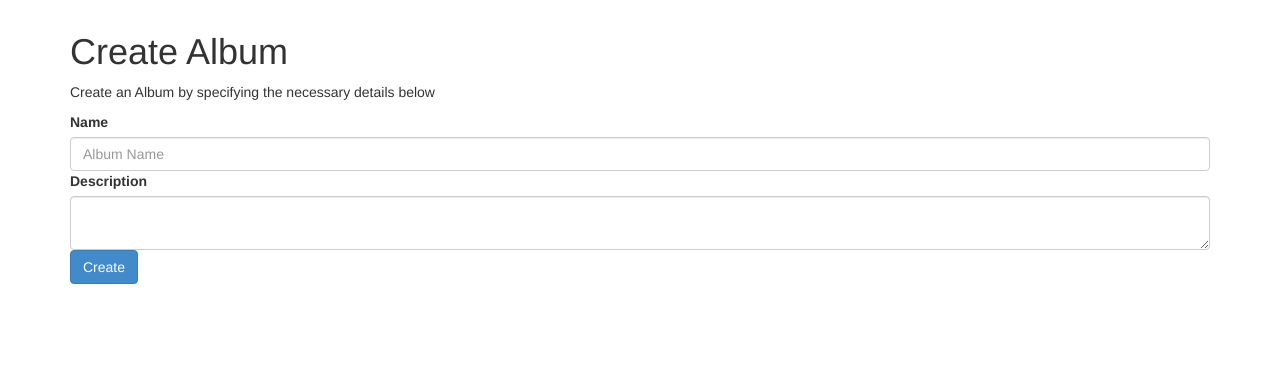
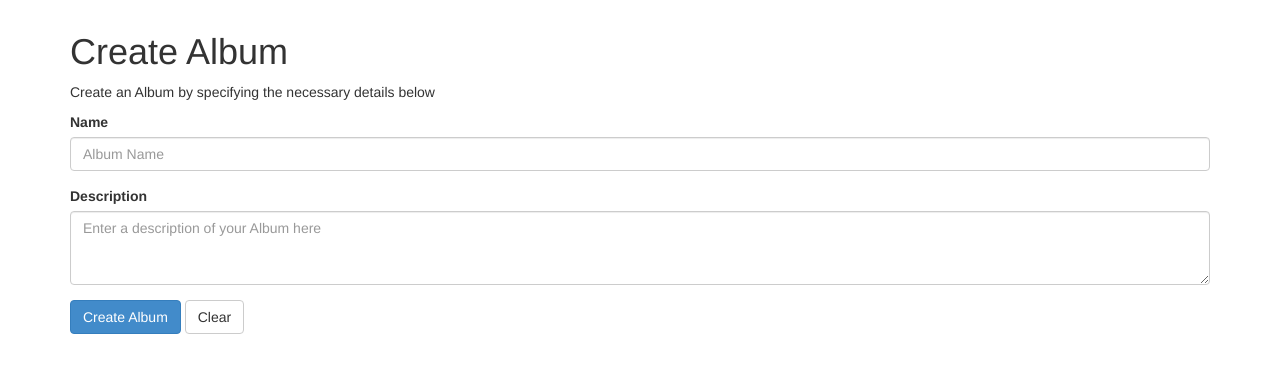
Before and after one commit to KillaW0lf04/Photo-Nebula, a Python web app: template templates/create_album.html in a window 1280 px wide. Shown: the part 53-426 px from the top of the page. Run offline with Jinja, Linux system fonts and the light colour scheme; the template is opened without the code that fills it, so the values that code supplies are empty.

Commit message:
Numerous fixes to create_album.html

```diff
--- a/templates/create_album.html
+++ b/templates/create_album.html
@@ -6,8 +6,8 @@
     <p>
         Create an Album by specifying the necessary details below
     </p>
-    <form method="post" action="/album/create">
-        <div>
+    <form role="form" method="post" action="/album/create">
+        <div class="form-group">
             <label>Name</label>
             <input class="form-control"
                    type="text"
@@ -16,12 +16,19 @@
                    id="album_name" />
         </div>
 
-        <div>
+        <div class="form-group">
             <label>Description</label>
-            <textarea class="form-control" name="album_desc" id="album_desc"></textarea>
+            <textarea class="form-control"
+                      rows="3"
+                      name="album_desc"
+                      placeholder="Enter a description of your Album here"
+                      id="album_desc"></textarea>
         </div>
 
-        <button class="btn btn-primary" type="submit">Create</button>
+        <div class="form-group">
+            <button class="btn btn-primary" type="submit">Create Album</button>
+            <button class="btn btn-default" type="reset">Clear</button>
+        </div>
     </form>
 </div>
 {% endblock %}
```
